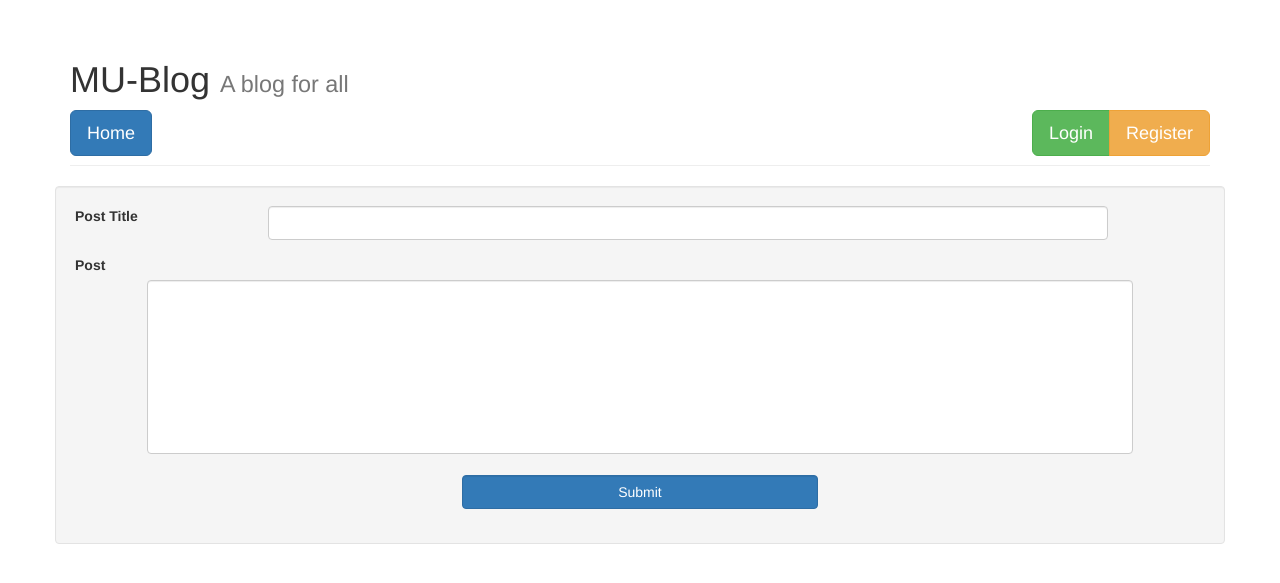
After one commit to paulocoding/multi-user-blog, a Python web app: template multi-user-blog/templates/new_post.html in a window 1280 px wide. The commit adds this page. Shown: the top 583 px of the page. Run offline with Jinja, Linux system fonts and the light colour scheme; the template is opened without the code that fills it, so the values that code supplies are empty; some libraries are stand-ins or nearby versions.

Commit message:
new post page and functionality added

```diff
--- a/multi-user-blog/post.py
+++ b/multi-user-blog/post.py
@@ -22,4 +22,4 @@ class Post(db.Model):
     created = db.DateTimeProperty(auto_now_add=True)
 
     def get_id(self):
-        return self.key().id()
+        return str(self.key().id())
--- a/multi-user-blog/templates/base.html
+++ b/multi-user-blog/templates/base.html
@@ -11,6 +11,11 @@
     }
      .pad-sml{
        padding: 5px;
+     }
+     textarea#content {
+      resize: none;
+      width: 85%;
+      margin: 6px auto;
      }
   </style>
 </head>
--- /dev/null
+++ b/multi-user-blog/templates/new_post.html
@@ -0,0 +1,33 @@
+{% extends "base.html" %}
+  {% block content %}
+
+<div class="row">
+  <div class="well col-xs-12">
+    <form method="post">
+
+      <div class="form-group row">
+        {% if error_post %}
+          <div class="col-xs-12"><p class="bg-danger text-danger pad-sml">{{error_post}}</p></div>
+        {% endif %}
+        <label for="title-input" class="col-xs-2 col-form-label">Post Title</label>
+        <div class="col-xs-9">
+          <input class="form-control" type="text" id="title-input" name="title">
+        </div>
+      </div>
+
+      <div class="form-group row">
+        <label for="content" class="col-xs-2 col-form-label">Post</label>
+        <textarea class="form-control" rows="8" id="content" name="content"></textarea>
+      </div>
+
+      <div class="form-group row">
+        <div class="col-xs-4"></div>
+        <div class="col-xs-4">
+          <input class="form-control btn btn-primary" type="submit">
+        </div>
+      </div>
+
+    </form>
+  </div>
+</div>
+{% endblock %}
--- a/multi-user-blog/templates/welcome.html
+++ b/multi-user-blog/templates/welcome.html
@@ -3,6 +3,6 @@
   <div class="jumbotron">
     <h1>Welcome, {{ user.name }}!</h1>
     <p>You can now create new posts and leave your comments!</p>
-    <p><a class="btn btn-primary btn-lg" href="#" role="button">Main Page</a></p>
+    <p><a class="btn btn-primary btn-lg" href="/" role="button">Main Page</a></p>
   </div>
 {% endblock %}
--- a/multi-user-blog/user.py
+++ b/multi-user-blog/user.py
@@ -110,4 +110,4 @@ class User(db.Model):
 
     def get_id(self):
         """Return current User id."""
-        return self.key().id()
+        return str(self.key().id())
```
Also changed, not shown: multi-user-blog/main.py (+59 -20 lines), 3 other files.
